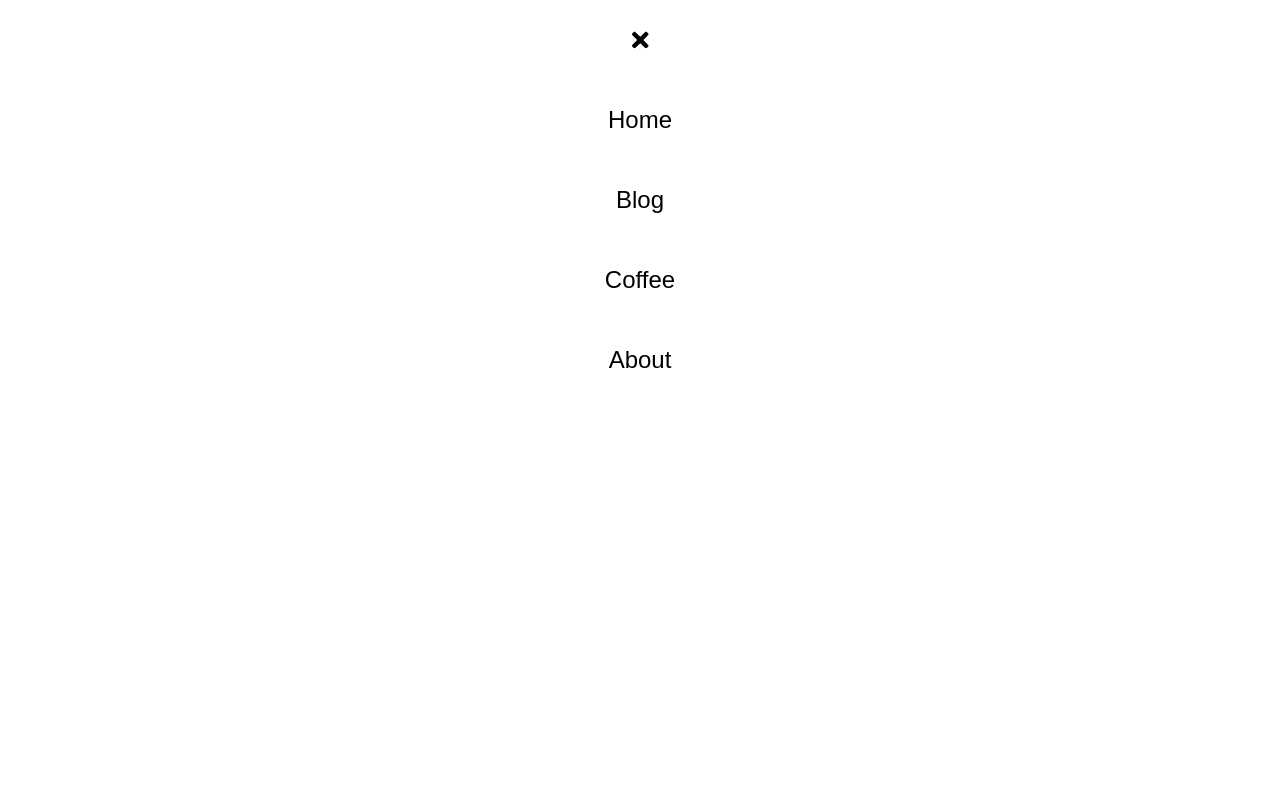
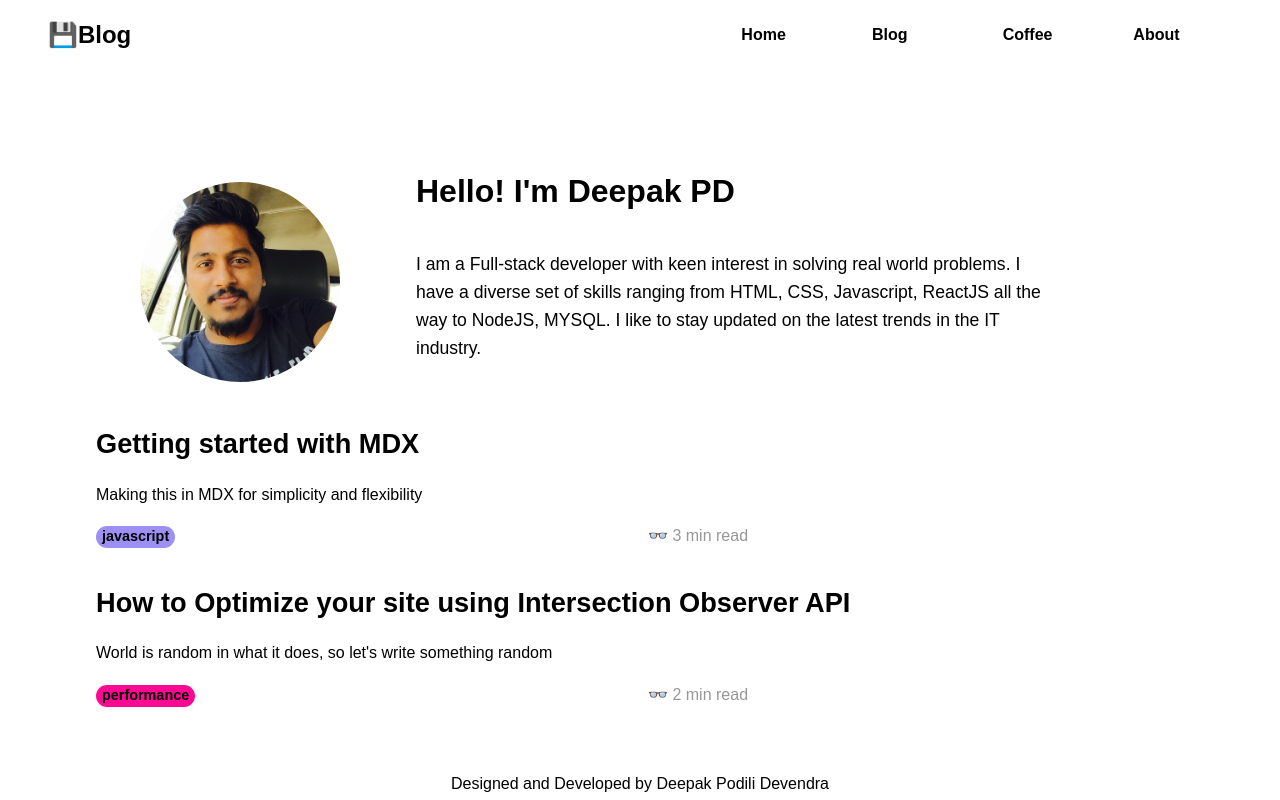
Before and after one commit to odin47/blog-deepak, a Next.js app: page / in a window 1280 px wide. Built offline with nearby package versions, Linux system fonts and the light colour scheme.

Commit message:
Modified Sidenav component
1.) Changed from floating nav to normal nav when
width reaches tablet

```diff
--- a/components/Header/Header.module.scss
+++ b/components/Header/Header.module.scss
@@ -6,14 +6,13 @@
 	padding: 1rem;
 	font-size: $fontLarge;
 	.leftContainer {
-		flex: 1;
+		flex: 2;
 		padding-left: 2rem;
 		font-weight: bold;
 	}
 	.rightContainer {
 		flex: 1;
 		@include flex($justify: flex-end, $align: center);
-		padding-right: 2rem;
 	}
 }
 
--- a/components/SideNav/SideNav.js
+++ b/components/SideNav/SideNav.js
@@ -19,8 +19,10 @@ const SideNav = ({isOpen, handleClose}) => {
 	},[windowSize]);
 
 	return (
-		(isOpen || state) &&
-			<div className={styles.container}>
+		<>
+		{
+			isOpen && !state &&
+				<div className={styles.floatingContainer}>
 					<ul>
 						<li onClick={() => handleClose(false)}>
 							<FontAwesomeIcon icon={faTimes} />
@@ -31,6 +33,19 @@ const SideNav = ({isOpen, handleClose}) => {
 						<li><Link href={'/about'}>About</Link></li>
 					</ul>
 				</div>
+		}
+		{
+			state &&
+				<div className={styles.normalContainer}>
+					<ul>
+						<li><Link href={'/'}>Home</Link></li>
+						<li><Link href={'/blog'}>Blog</Link></li>
+						<li><Link href={'/coffee'}>Coffee</Link></li>
+						<li><Link href={'/about'}>About</Link></li>
+					</ul>
+				</div>
+		}
+		</>
 	)
 };
 
--- a/components/SideNav/SideNav.module.scss
+++ b/components/SideNav/SideNav.module.scss
@@ -1,7 +1,7 @@
 @import '../../styles/variables';
 @import '../../styles/mixins';
 
-.container {
+.floatingContainer {
 	position: absolute;
 	top: 0;
     right: 0;
@@ -25,6 +25,18 @@
 	}
 }
 
+.normalContainer {
+	width: 100%;
+	font-size: 1rem;
+	font-weight: bold;
+	ul {
+		@include flex();
+		li {
+			flex: 1;
+		}
+	}
+}
+
 @keyframes sliding {
 	0% {
 		width: 0;
```
Lines whose indentation alone changed are shown as unchanged.
